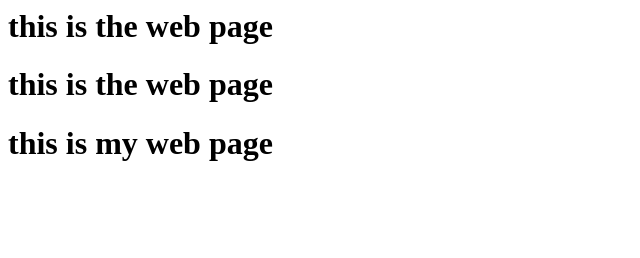
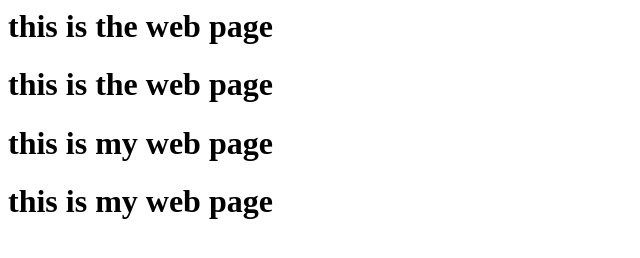
Before and after one commit to jilan804/static-app-micro1, a plain HTML site: page index.html in a window 1280 px wide. Shown: the whole page, without its empty margins (0-640 px from the left). Drawn offline with Linux system fonts and the light colour scheme.

Commit message:
Update index.html

```diff
--- a/index.html
+++ b/index.html
@@ -1,3 +1,4 @@
 <h1>this is the web page</h1>
 <h1>this is the web page</h2>
 <h1>this is my web page</h3>
+<h1>this is my web page</h4>
```
